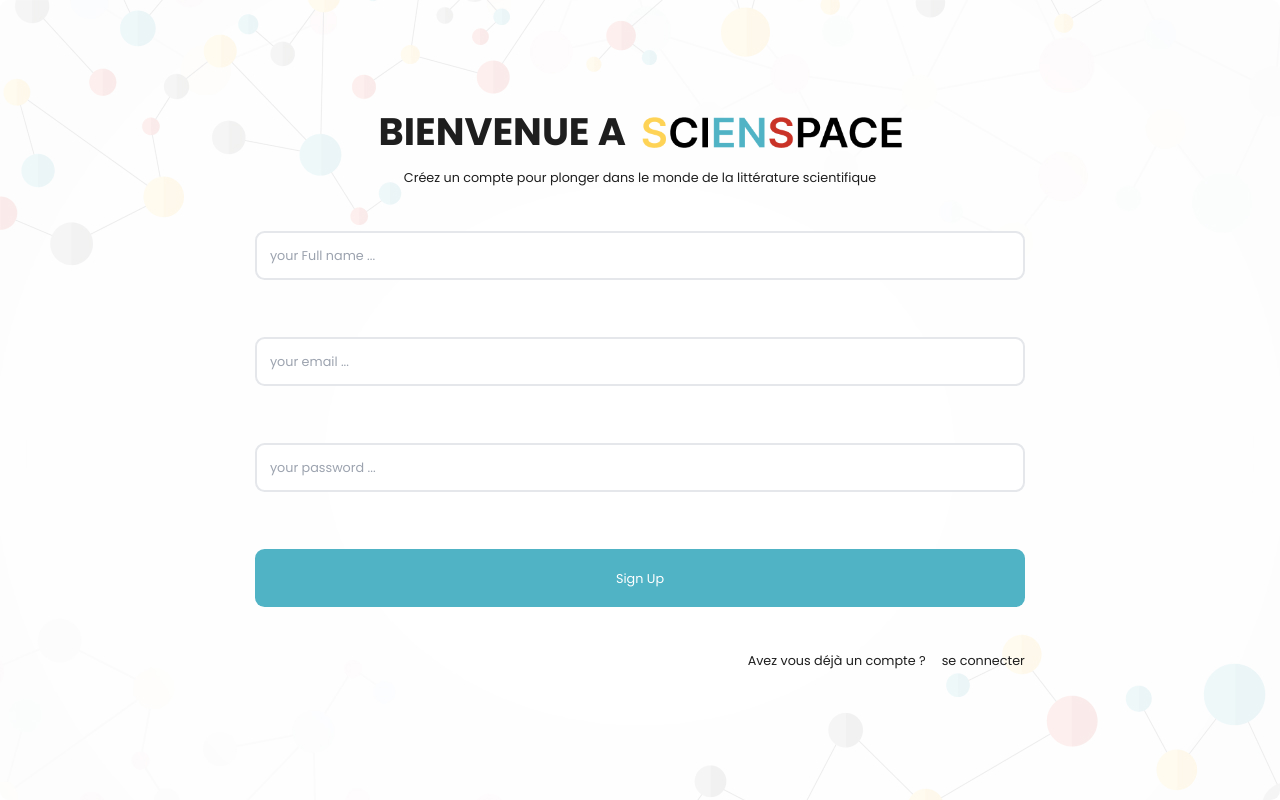
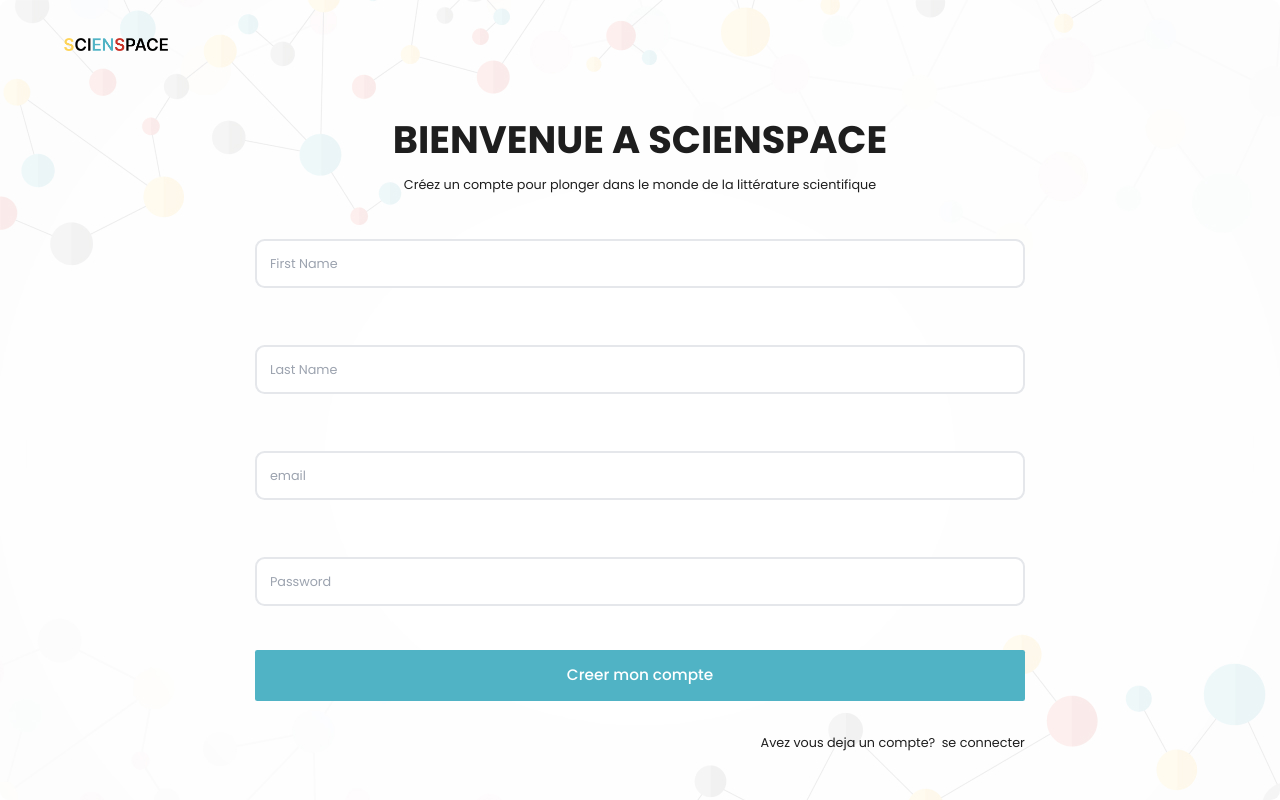
Before and after one commit to Imeneallouche/SearchSci-Frontend, a React (Create React App) app: page /SIgnUp in a window 1280 px wide. Built offline with nearby package versions, Linux system fonts and the light colour scheme.

Commit message:
register user integration

```diff
--- a/src/Pages/Client/SignUpPage.jsx
+++ b/src/Pages/Client/SignUpPage.jsx
@@ -1,224 +1,115 @@
 import React, { useState } from "react";
 import { useNavigate } from "react-router-dom";
-
-import { Button } from "@chakra-ui/react";
-import { useToast } from "@chakra-ui/toast";
-
-import axios from "axios";
-
-import { endpoints, routers, BACKEND_URL } from "../../endpoints";
-import { SingUpData } from "../../Data/Authentication";
-
 import bgtp1 from "../../assets/bgtp1.jpg";
 import logo from "../../assets/logo.png";
-
-/*
 
 
 
 
 
-
-*/
-
-export default function SignUpPage() {
-  const [fullNmae, setFullName] = useState("");
-  const [email, setemail] = useState("");
-  const [password, setPassword] = useState("");
-
-  const [loading, setLoading] = useState(false);
-
-  const history = useNavigate();
-  const toast = useToast();
-
-  /*
+export default function AddModeratorPage() {
+  const navigate = useNavigate()
+  const [user, setUser] = useState({
+    first_name: "",
+    last_name: "",
+    email: "",
+    password: "",
+  });
 
 
 
+  const handleSubmit = async (e) => {
+    e.preventDefault()
+    try {
+      fetch('http://127.0.0.1:8000/api/register_utilisateur/', {
+        method: 'POST',
+        headers: {
+          'Content-Type': 'application/json',
+        },
+        body: JSON.stringify(user),
+      });
+      navigate("/SignIn")
+    } catch (error) {
+      console.log("error" + error)
+    }
+  }
 
-
-
-
-
-
-  */
-
-  const handleRedirectionSignIn = () => {
-    history(routers.SIGNIN);
-  };
-
-  /*
-
-
-
-
-
-
-
-
-
-  */
-
-  const handleSubmit = async (e) => {
-    e.preventDefault();
-
-    setLoading(true);
-
-    if (!email || !password || !fullNmae) {
-      toast({
-        title: "Please Fill all the Feilds",
-        status: "warning",
-        duration: 5000,
-        isClosable: true,
-        position: "bottom",
-      });
-      setLoading(false);
-      return;
-    }
-    try {
-      const config = {
-        headers: {
-          "Content-type": "application/json",
-        },
-      };
-
-      const { response } = await axios.post(
-        BACKEND_URL + endpoints.SIGNIN,
-        {
-          fullNmae,
-          email,
-          password,
-        },
-        config
-      );
-
-      toast({
-        title: "Login Successful",
-        status: "success",
-        duration: 5000,
-        isClosable: true,
-        position: "bottom",
-      });
-
-      /*
-
-
-
-
-      DATA OF THE USER IN LOCAL STORAGE*/
-      localStorage.setItem("userInfo", JSON.stringify(response));
-      setLoading(false);
-      history.push(routers.HOME);
-    } catch (err) {
-      toast({
-        title: "Error Occured!",
-        description: err.response.data.message,
-        status: "error",
-        duration: 5000,
-        isClosable: true,
-        position: "bottom",
-      });
-      setLoading(false);
-    }
-  };
-
-  /*
-
-
-
-
-
-  */
-  const buttonStyles = {
-    backgroundColor: "#50B3C5",
-    padding: "1.5rem",
-    margin: "1rem 0",
-    borderRadius: "0.75rem",
-    width: "100%",
-    color: "white",
-    transition: "background-color 0.3s ease",
-    _hover: {
-      backgroundColor: "#1EADA5",
-    },
-  };
 
   const backgroundImageStyle = {
     backgroundImage: `url(${bgtp1})`,
   };
 
-  /*
 
-
-
-
-
-
-
-
-
-
-
-  */
 
   return (
     <div
       style={backgroundImageStyle}
-      className="w-full h-screen flex flex-col bg-dark-blue w-fit rounded-xl justify-center items-center content-center"
+      className="text-[#1E1E1E] w-full h-screen flex flex-col bg-dark-blue w-fit rounded-xl justify-between items-center content-center"
     >
+      <div className="py-12 px-20 flex w-full justify-between">
+        <img className="h-4" src={logo} alt="logo" />
+      </div>
+      <div className="w-full flex-1 flex flex-col justify-center items-center">
         <div className="flex items-center my-5 gap-5">
-        <h1 className="font-bold text-5xl text-black">{SingUpData.TITLE}</h1>
-        <img className="h-10" src={logo} alt="logo" />
+          <h1 className="font-bold text-5xl text-black">
+            BIENVENUE A SCIENSPACE
+          </h1>
         </div>
 
-      <p className="font-semi-bold text-black">{SingUpData.TEXT} </p>
+        <p className="font-semi-bold text-black">Créez un compte pour plonger dans le monde de la littérature scientifique
 
-      <form
-        onSubmit={handleSubmit}
-        className="gap-10 w-full flex flex-col py-10 px-80 justify-center items-center"
+        </p>
+
+        <form onSubmit={handleSubmit}
+          className="w-full flex flex-col gap-10 py-10 px-80 justify-center items-center"
         >
           <input
             type="text"
-          placeholder={`your ${SingUpData.INPUT_ONE} ...`}
-          className="border-2 border-green rounded-xl my-4 p-4 w-full text-green bg-dark-blue"
-          value={fullNmae}
-          onChange={(event) => setFullName(event.target.value)}
+            placeholder='First Name'
+            className="w-full border-2 border-green rounded-xl my-4 p-4 w-full text-green bg-dark-blue"
+            value={user.first_name}
+            onChange={e => setUser({ ...user, first_name: e.target.value })}
+            required
+          />
+
+          <input
+            type="text"
+            placeholder='Last Name'
+            className="w-full border-2 border-green rounded-xl my-4 p-4 w-full text-green bg-dark-blue"
+            value={user.last_name}
+            onChange={e => setUser({ ...user, last_name: e.target.value })}
             required
           />
           <input
-          type="text"
-          placeholder={`your ${SingUpData.INPUT_TWO} ...`}
+            type="email"
+            placeholder='email'
             className="border-2 border-green rounded-xl my-4 p-4 w-full text-green bg-dark-blue"
-          value={email}
-          onChange={(event) => setemail(event.target.value)}
+            value={user.email}
+            onChange={e => setUser({ ...user, email: e.target.value })}
             required
           />
           <input
             type="password"
-          placeholder={`your ${SingUpData.INPUT_THREE} ...`}
+            placeholder="Password"
             className="border-2 border-green rounded-xl my-4 p-4 w-full text-green bg-dark-blue"
-          value={password}
-          onChange={(event) => setPassword(event.target.value)}
+            value={user.password}
+            onChange={(e) => setUser({ ...user, password: e.target.value })}
             required
           />
-        <Button
-          type="submit"
-          isLoading={loading}
-          className="bg-green p-5 my-4 rounded-xl w-full hover:bg-blue"
-          style={buttonStyles}
-        >
-          {SingUpData.BUTTON}
-        </Button>
 
-        <div className="w-full flex justify-end gap-5">
-          <p className="text-black">{SingUpData.QUESTION}</p>
+          <button className="text-white text-[1.2em] font-medium flex items-center justify-center bg-[#50B3C5] w-full h-8 p-8 rounded-[0.15em]">
+            Creer mon compte
+          </button>
+          <div className="w-full flex justify-end gap-2">
+            <p className="text-black">Avez vous deja un compte?</p>
             <button
               className="text-black hover:underline"
-            onClick={handleRedirectionSignIn}
-          >
-            {SingUpData.LINK}
+              onClick={() => navigate("/SignIn")}
+            >se connecter
             </button>
           </div>
         </form>
       </div>
+    </div>
   );
 }
```
Lines whose indentation alone changed are shown as unchanged.
